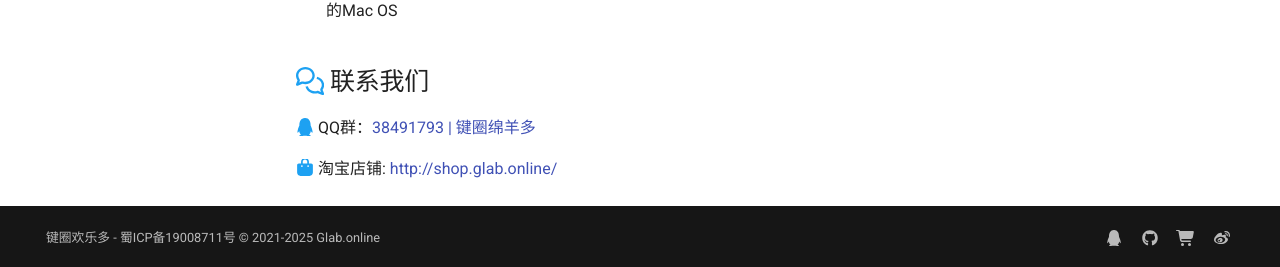
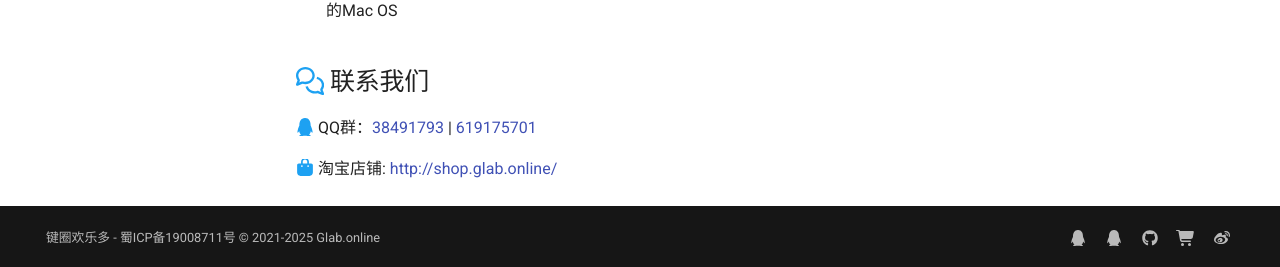
Before and after one commit to genokolar/genokolar.github.io, an MkDocs documentation site: the page built from docs/summary.md, in a window 1280 px wide and 1220 px high. Shown: the part 950-1217 px from the top of the window. Built offline with MkDocs 1.6.1 and Material for MkDocs 9.7.7, drawn with Linux system fonts in a browser that asks for light colours; comment, search, counter and statistics services are not loaded.

Commit message:
加入群2

```diff
--- a/docs/summary.md
+++ b/docs/summary.md
@@ -38,6 +38,6 @@
 :fontawesome-regular-comments: <span id="联系我们">联系我们</span>
 ----------------
 
-:fontawesome-brands-qq: QQ群：[38491793 | 键圈绵羊多 ](https://jq.qq.com/?_wv=1027&k=wO76pWWU)
+:fontawesome-brands-qq: QQ群：[38491793 ](https://jq.qq.com/?_wv=1027&k=wO76pWWU) | [619175701 ](https://jq.qq.com/?_wv=1027&k=PErENtHj)
 
-:fontawesome-solid-shopping-bag: 淘宝店铺: [http://shop.glab.online/](http://shop.glab.online/)
+:fontawesome-solid-bag-shopping: 淘宝店铺: [http://shop.glab.online/](http://shop.glab.online/)
--- a/mkdocs.yml
+++ b/mkdocs.yml
@@ -123,6 +123,9 @@ extra:
     - icon: fontawesome/brands/qq
       link: https://jq.qq.com/?_wv=1027&k=wO76pWWU
       name: QQ群 38491793 键圈绵羊多
+    - icon: fontawesome/brands/qq
+      link: https://jq.qq.com/?_wv=1027&k=PErENtHj
+      name: QQ群 619175701 键圈羊毛多
     - icon: fontawesome/brands/github
       link: https://github.com/genokolar/
       name: Github
```
